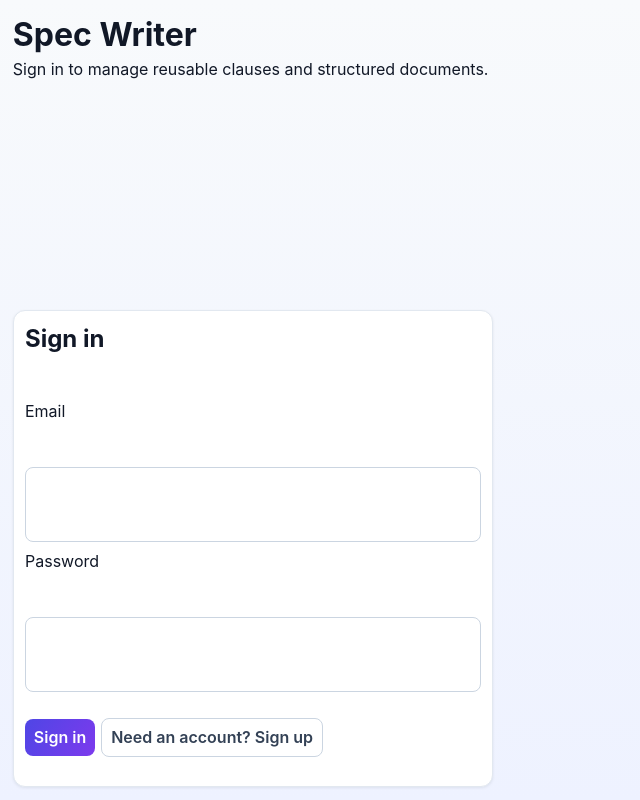
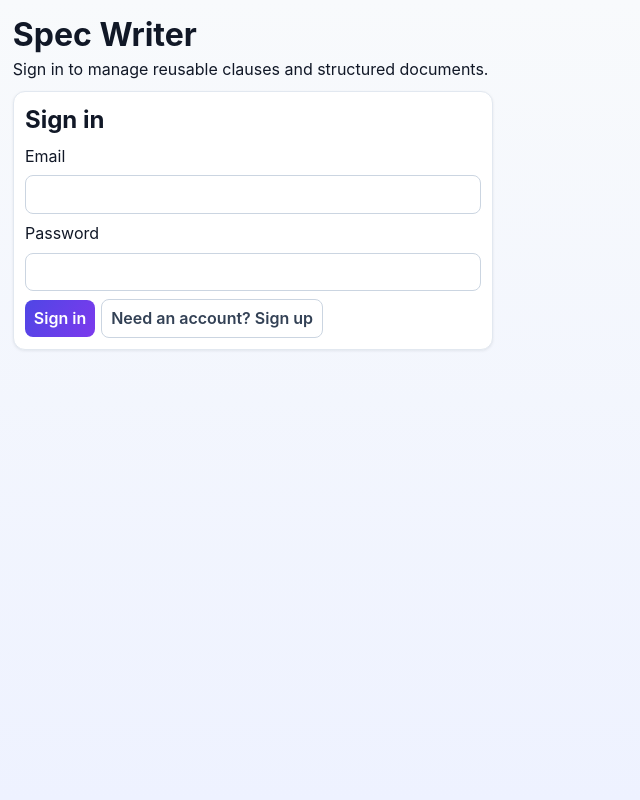
Before and after one commit to bunglex/specforge, a React (Vite) app: page / in a window 1280 px wide. Shown: the whole page, without its empty margins (0-640 px from the left). Built offline with nearby package versions, Linux system fonts and the light colour scheme; no server answers.

Commit message:
Fix excessive vertical spacing in shell layout

```diff
--- a/style.css
+++ b/style.css
@@ -14,7 +14,16 @@ body {
   color: #111827;
 }
 
-.shell { width: 100%; height: 100vh; margin: 0 auto; display: grid; gap: 0.7rem; padding: 0.8rem; }
+.shell {
+  width: 100%;
+  min-height: 100vh;
+  margin: 0 auto;
+  display: grid;
+  grid-auto-rows: min-content;
+  align-content: start;
+  gap: 0.7rem;
+  padding: 0.8rem;
+}
 h1,h2,h3,p { margin: 0; }
 .topbar { display:flex; justify-content:space-between; align-items:center; gap:0.75rem; }
 .panel {
```
